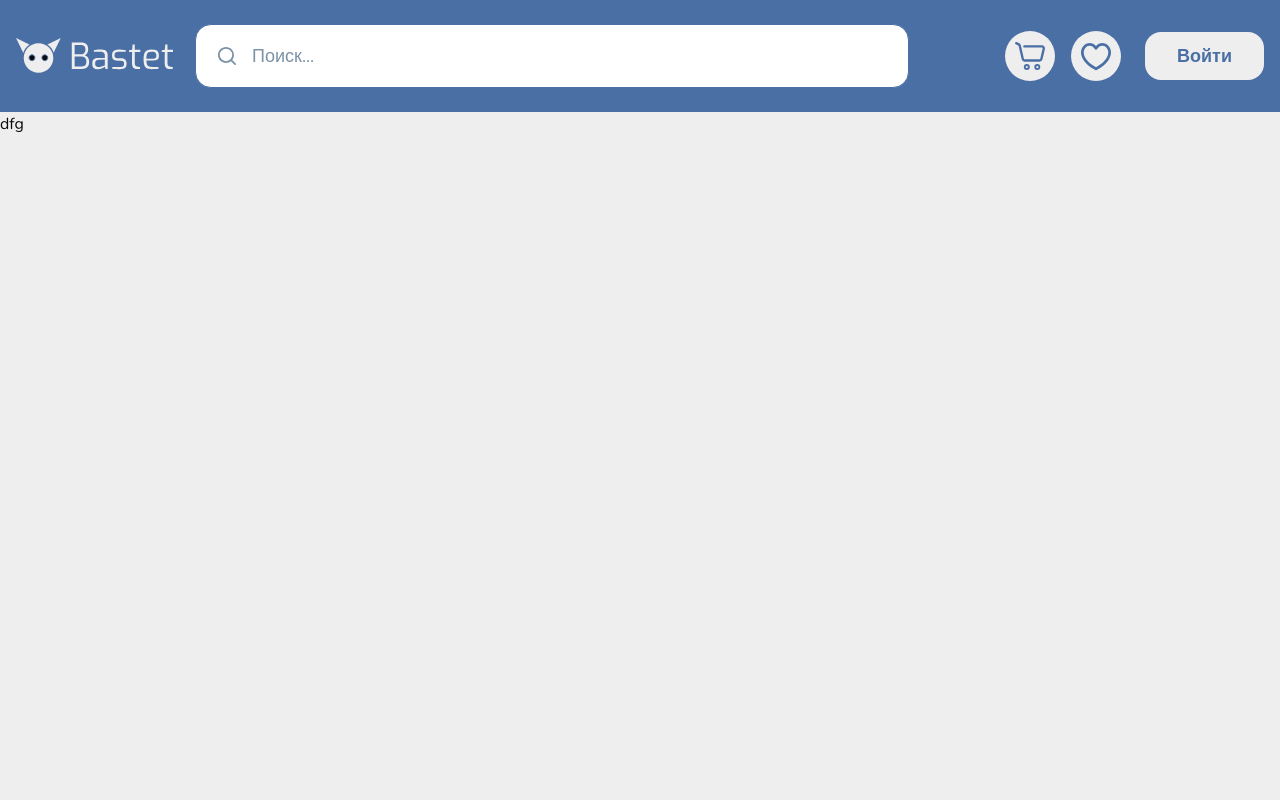
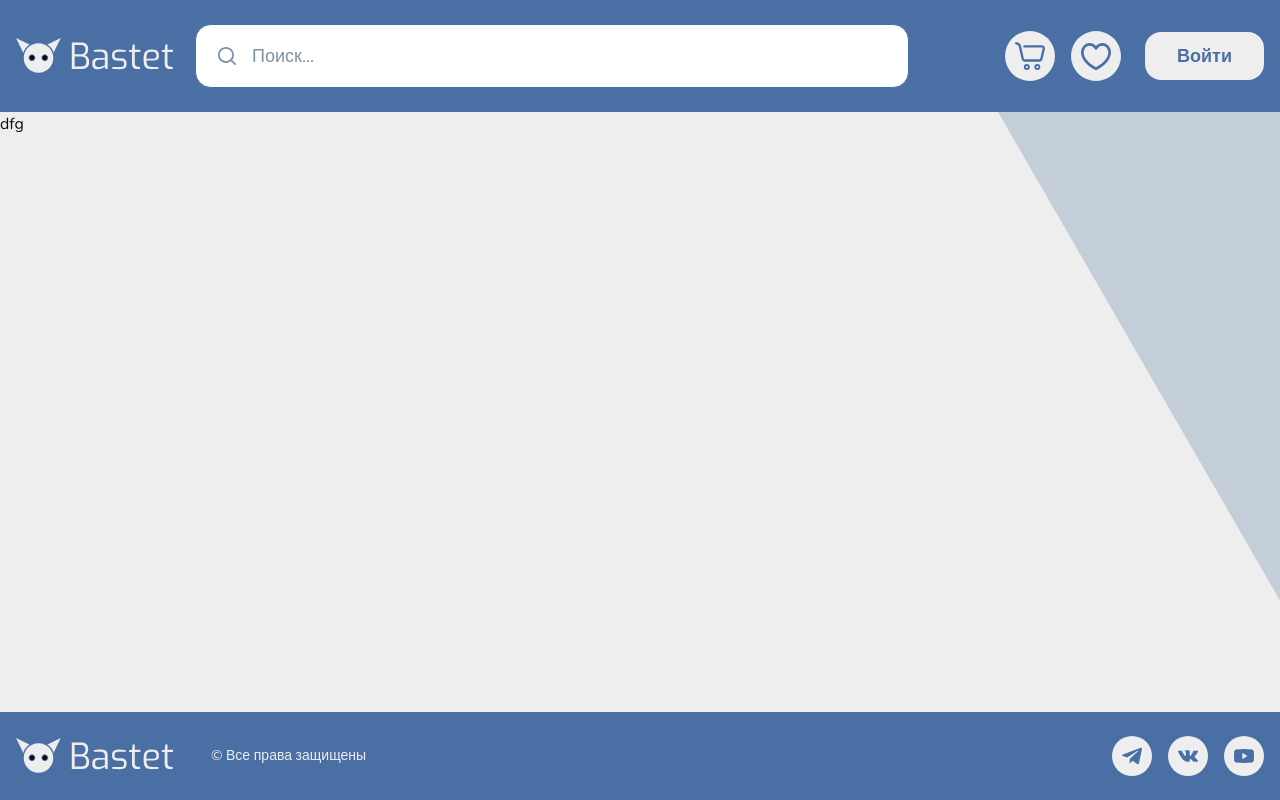
Before and after one commit to The73756/e-commerce-bastet, a Next.js app: page / in a window 1280 px wide. Built offline with nearby package versions, Linux system fonts and the light colour scheme.

Commit message:
add footer

```diff
--- a/app/layout.tsx
+++ b/app/layout.tsx
@@ -3,6 +3,7 @@ import './globals.css';
 import { Nunito } from 'next/font/google';
 import { ReactNode } from 'react';
 import { Header } from '@/components/header';
+import { Footer } from '@/components/footer';
 
 export const metadata: Metadata = {
   title: 'Create Next App',
@@ -22,9 +23,13 @@ export default function RootLayout({
 }>) {
   return (
     <html lang='ru'>
-      <body className={`antialiased ${nunito.className}`}>
+      <body
+        className={`antialiased ${nunito.className} flex min-h-dvh flex-col overflow-x-hidden bg-background`}
+      >
+        <div className='bg-background-secondary pointer-events-none fixed -right-[600px] -top-[230px] z-[-1] h-[1500px] w-[600px] -rotate-[30deg] xl:-right-[400px]' />
         <Header />
         {children}
+        <Footer />
       </body>
     </html>
   );
--- /dev/null
+++ b/components/footer.tsx
@@ -0,0 +1,40 @@
+import Image from 'next/image';
+import { Icon } from '@/components/shared/icon';
+import { Button } from '@/components/ui/button';
+import Link from 'next/link';
+
+export const Footer = () => {
+  return (
+    <footer className='bg-primary mt-auto py-6'>
+      <div className='container flex flex-wrap justify-between gap-x-6 gap-y-6 md:items-center'>
+        <div className='flex items-center gap-x-9 gap-y-4 max-md:flex-col'>
+          <Image width={159} height={36} alt='Логотип Bastet' src='/logo.svg' />
+          <p className='text-sm text-background'>© Все права защищены</p>
+        </div>
+        <ul className='flex items-center justify-between gap-4'>
+          <li>
+            <Button size='icon' className='p-2.5' asChild>
+              <Link href=''>
+                <Icon name='shared/tg' />
+              </Link>
+            </Button>
+          </li>
+          <li>
+            <Button size='icon' className='p-2.5' asChild>
+              <Link href=''>
+                <Icon name='shared/vk' />
+              </Link>
+            </Button>
+          </li>
+          <li>
+            <Button size='icon' className='p-2.5' asChild>
+              <Link href=''>
+                <Icon name='shared/youtube' />
+              </Link>
+            </Button>
+          </li>
+        </ul>
+      </div>
+    </footer>
+  );
+};
--- a/components/header.tsx
+++ b/components/header.tsx
@@ -26,14 +26,14 @@ export const Header = () => {
           <ul className='flex items-center justify-between gap-6'>
             <div className='flex items-center gap-4'>
               <li>
-                <Button size='icon' asChild>
+                <Button size='icon-lg' asChild>
                   <Link href=''>
                     <Icon name='shared/cart' />
                   </Link>
                 </Button>
               </li>
               <li>
-                <Button size='icon' asChild>
+                <Button size='icon-lg' asChild>
                   <Link href=''>
                     <Icon name='shared/favourite' />
                   </Link>
--- a/components/ui/button.tsx
+++ b/components/ui/button.tsx
@@ -22,7 +22,8 @@ const buttonVariants = cva(
         default: 'px-4 text-base md:text-lg',
         sm: 'h-8 rounded-md px-3 text-xs',
         lg: 'text-2xl rounded-3xl px-8 text-base md:text-lg',
-        icon: 'p-2.5 justify-center text-3xl rounded-full',
+        icon: 'p-1.5 justify-center text-xl rounded-full',
+        'icon-lg': 'p-2.5 justify-center text-3xl rounded-full',
       },
     },
     defaultVariants: {
```
